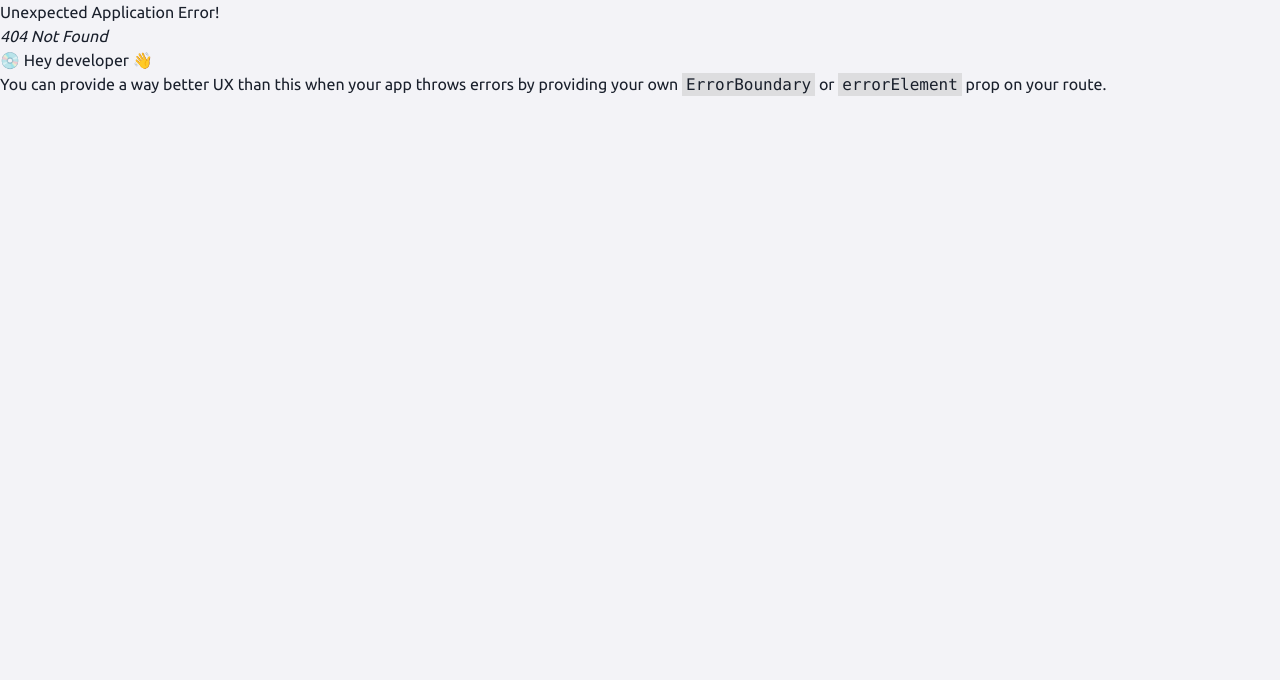
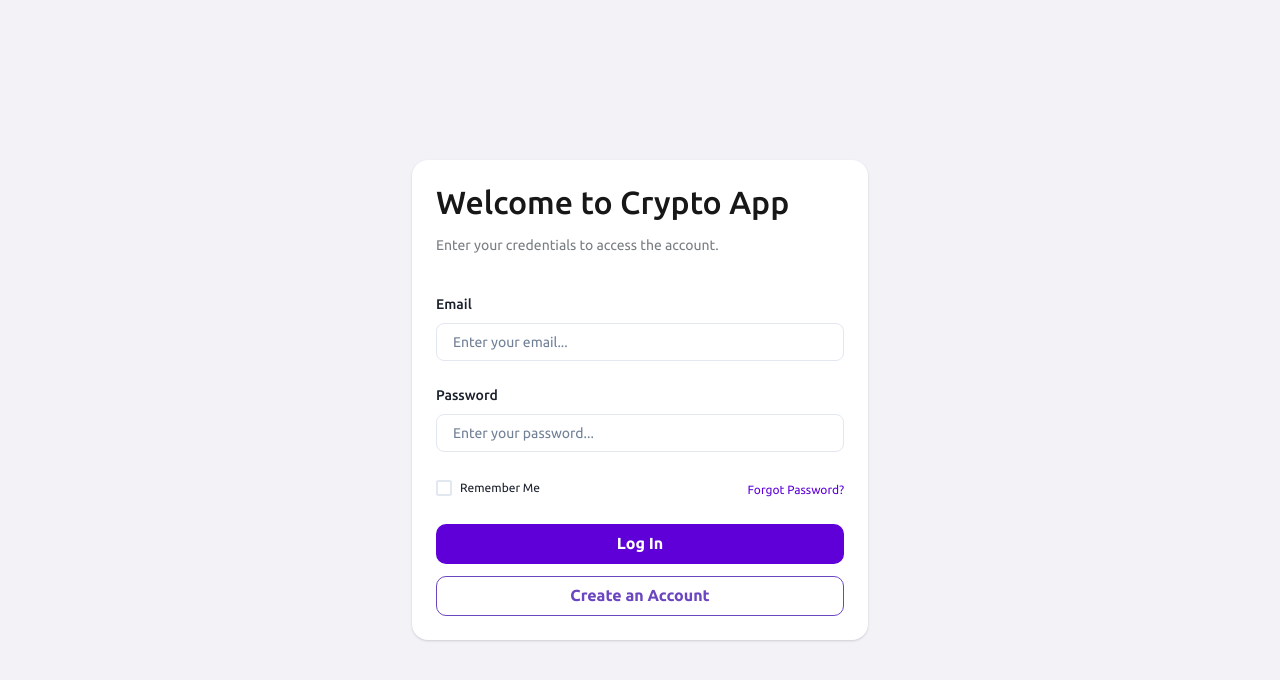
Before and after one commit to AbhayRao2k/React-Dashboard-Authentication, a React (Vite) app in the folder app/: page /signin in a window 1280 px wide. Before the commit this address had no page. Shown: the top 680 px of the page. Built offline with nearby package versions, Linux system fonts and the light colour scheme.

Commit message:
sign in page created

```diff
--- a/app/src/App.jsx
+++ b/app/src/App.jsx
@@ -3,6 +3,7 @@ import { createBrowserRouter, RouterProvider } from "react-router-dom";
 import Support from "./pages/Support/Support";
 import TransactionPage from "./pages/Transaction/Transaction";
 import Signup from "./pages/Auth/Signup/Signup";
+import Signin from "./pages/Auth/Signin/Signin";
 
 const router = createBrowserRouter([
   {
@@ -19,6 +20,9 @@ const router = createBrowserRouter([
   },{
     path: "/signup",
     element: <Signup />
+  },{
+    path: "/signin",
+    element: <Signin />
   }
 ]);
 
--- a/app/src/components/TopNav.jsx
+++ b/app/src/components/TopNav.jsx
@@ -11,7 +11,7 @@ import {
   MenuItem,
   MenuList,
 } from "@chakra-ui/react";
-import { FaBars, FaUserTie } from "react-icons/fa";
+import { FaBars, FaUserCircle } from "react-icons/fa";
 const TopNav = ({ title, onOpen }) => {
   return (
     <Box px="4" bg="white">
@@ -30,7 +30,7 @@ const TopNav = ({ title, onOpen }) => {
 
         <Menu>
           <MenuButton>
-            <Icon as={FaUserTie} fontSize="24px" />
+            <Icon as={FaUserCircle} fontSize="24px" />
           </MenuButton>
           <MenuList>
             <MenuItem>Logout</MenuItem>
--- a/app/src/pages/Auth/Signin/Signin.jsx
+++ b/app/src/pages/Auth/Signin/Signin.jsx
@@ -0,0 +1,120 @@
+import {
+    Box,
+  Button,
+  Card,
+  Center,
+  Checkbox,
+  Container,
+  Flex,
+  FormControl,
+  FormErrorMessage,
+  FormLabel,
+  HStack,
+  Input,
+  Stack,
+  Text,
+} from "@chakra-ui/react";
+import { Link } from "react-router-dom";
+import { Formik, Form, Field } from "formik";
+import { object, string, ref } from "yup";
+import { useState } from "react";
+
+const signinValidationScheme = object({
+  name: string().required("Name is required"),
+  surname: string().required("Surname is required"),
+  email: string().email("Email is invalid").required("Email is required"),
+  password: string()
+    .min(6, "Password must be atleast 6 characters")
+    .required("Password is required"),
+  retypePassword: string()
+    .oneOf([ref("password"), null], "Passwords must match")
+    .required("Please retype your password"),
+});
+
+const Signin = () => {
+  // Terms and conditions
+  const [isTCAccepted, setIsTCAccepted] = useState(false);
+  const handleCheckboxChange = (event) => {
+    setIsTCAccepted(event.target.checked);
+  };
+
+  return (
+    <Container>
+      <Center minH="100vh">
+        <Card p="6" borderRadius="1rem" w="456px">
+          <Text fontWeight="medium" textStyle="h1">
+            Welcome to Crypto App
+          </Text>
+          <Text textStyle="p2" color="black.60" mt="4">
+            Enter your credentials to access the account.
+          </Text>
+          <Formik
+            initialValues={{
+              email: "",
+              password: "",
+            }}
+            onSubmit={(values) => {
+              console.log(values);
+            }}
+            validationSchema={signinValidationScheme}
+          >
+            {() => (
+              <Form>
+                <Stack mt="10" spacing={6}>
+                  <Field name="email">
+                    {({ field, meta }) => (
+                      <FormControl isInvalid={!!(meta.error && meta.touched)}>
+                        <FormLabel htmlFor="email">Email</FormLabel>
+                        <Input
+                          {...field}
+                          name="email"
+                          type="email"
+                          placeholder="Enter your email..."
+                        />
+                        <FormErrorMessage>{meta.error}</FormErrorMessage>
+                      </FormControl>
+                    )}
+                  </Field>
+                  <Field name="password">
+                    {({ field, meta }) => (
+                      <FormControl isInvalid={!!(meta.error && meta.touched)}>
+                        <FormLabel htmlFor="password">Password</FormLabel>
+                        <Input
+                          {...field}
+                          name="password"
+                          type="password"
+                          placeholder="Enter your password..."
+                        />
+                        <FormErrorMessage>{meta.error}</FormErrorMessage>
+                      </FormControl>
+                    )}
+                  </Field>
+
+                  <HStack justify="space-between">
+                    <Checkbox>
+                      <Text textStyle="p3">Remember Me</Text>
+                    </Checkbox>
+                    <Link to="/forgot-password">
+                      <Text textStyle="p3" as="span" color="p.purple">
+                        Forgot Password?
+                      </Text>
+                    </Link>
+                  </HStack>
+
+                  <Box>
+                    <Button w="full" type="submit">Log In</Button>
+                    <Link to="/signup">
+                      <Button mt="3" w="full" variant="outline">Create an Account</Button>
+                    </Link>
+                  </Box>
+                </Stack>
+              </Form>
+            )}
+          </Formik>
+        </Card>
+      </Center>
+    </Container>
+  );
+};
+
+export default Signin;
--- a/app/src/pages/Auth/Signup/Signup.jsx
+++ b/app/src/pages/Auth/Signup/Signup.jsx
@@ -40,7 +40,7 @@ const Signup = () => {
     <Container>
       <Center minH="100vh">
         <Card p="6" borderRadius="1rem" w="456px">
-          <Text textStyle="h1">Welcome to Crypto App</Text>
+          <Text fontWeight="medium" textStyle="h1">Welcome to Crypto App</Text>
           <Text textStyle="p2" color="black.60" mt="4">
             Create a free account by filling data below.
           </Text>
--- a/app/src/theme/index.js
+++ b/app/src/theme/index.js
@@ -26,12 +26,12 @@ export const theme = extendTheme(
     textStyles: {
       h1: {
         fontSize: {
-          base: "30px",
+          base: "24px",
           md: "32px",
         },
         color: "p.black",
         lineHeight: {
-          base: "34px",
+          base: "32px",
           md: "36px",
         },
       },
```
